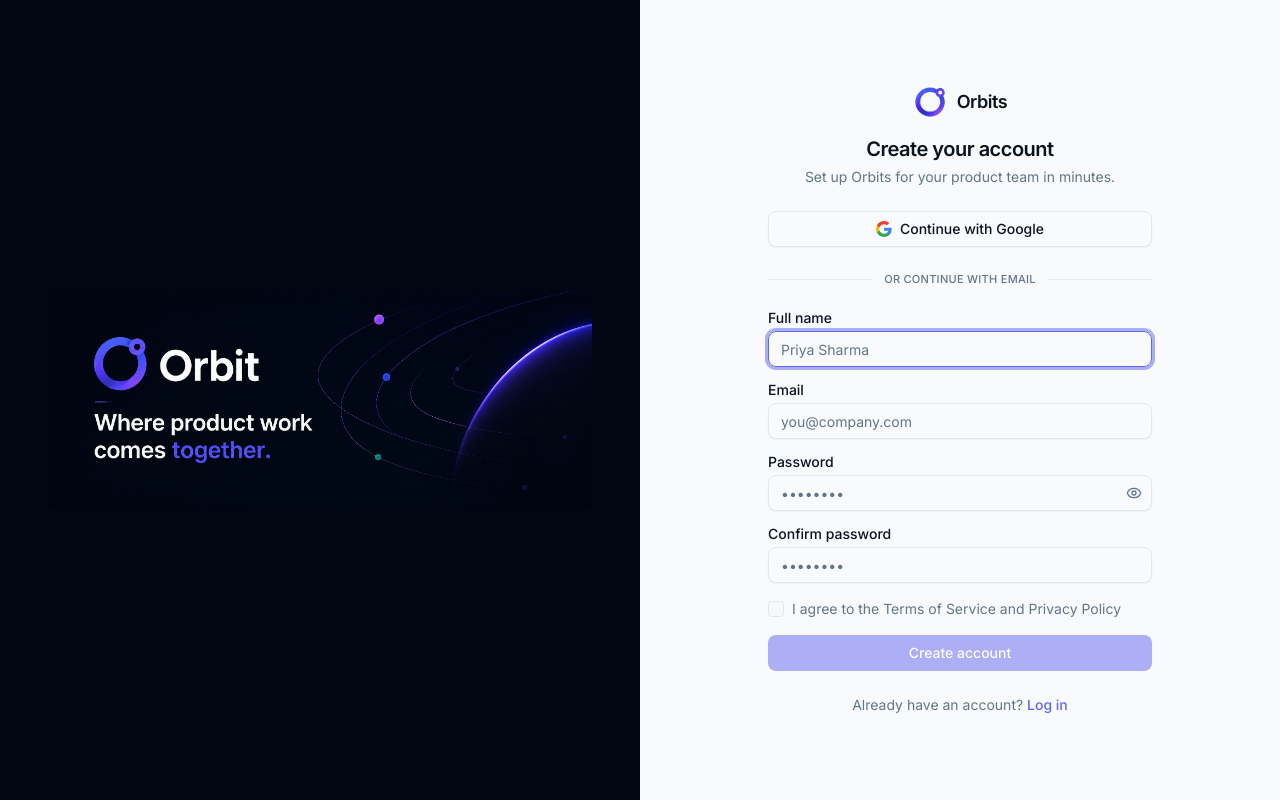
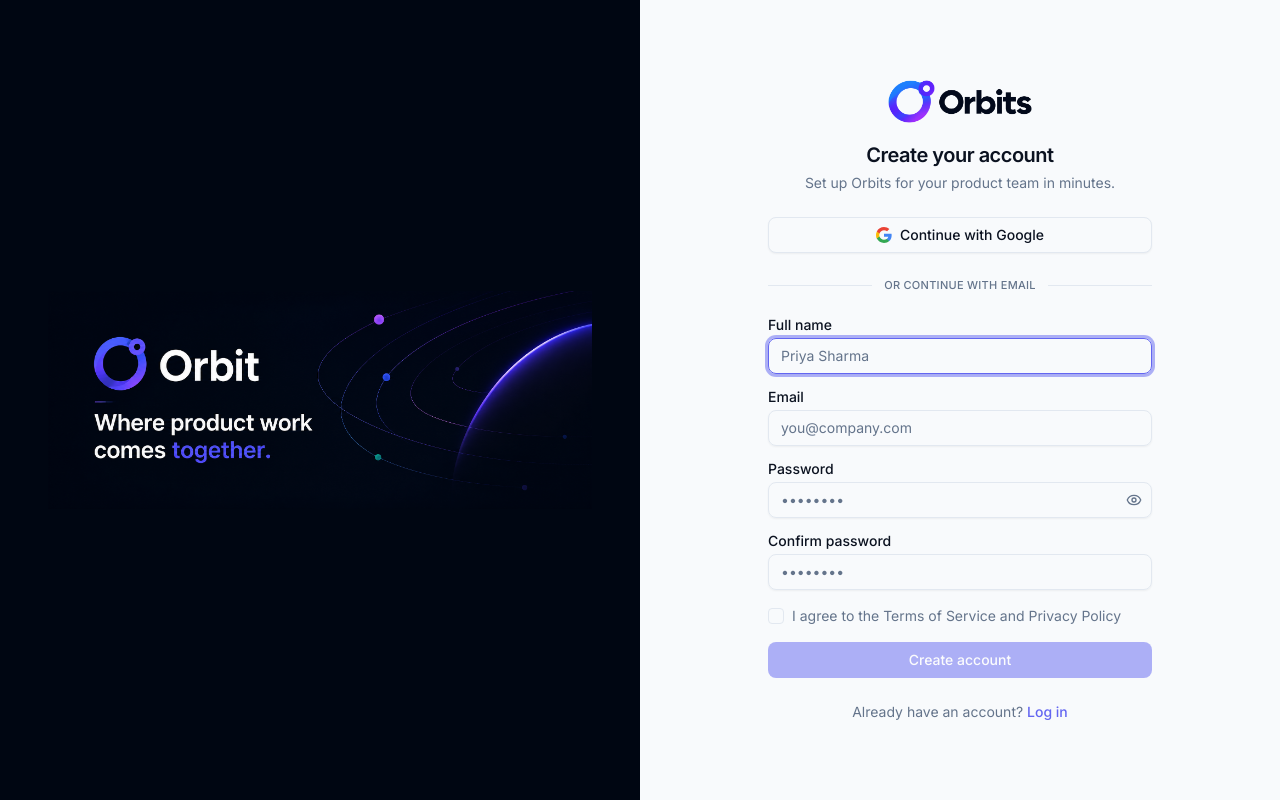
Before and after one commit to product-trail/orbit-app, a Next.js app: page /signup in a window 1280 px wide. Built offline with nearby package versions, Linux system fonts and the light colour scheme.

Commit message:
Replace sidebar icon+text with full Orbits lockup image
Renders the pre-composed ring+wordmark lockup at a larger, more
prominent size in the sidebar (and reused on auth/onboarding pages),
instead of a small icon next to a separately-styled text span.

```diff
--- a/src/components/brand/orbit-logo.tsx
+++ b/src/components/brand/orbit-logo.tsx
@@ -1,33 +1,49 @@
 import Image from "next/image";
 import { cn } from "@/lib/utils";
 
+// Full lockup's natural aspect ratio (public/orbit-logo-full.png is
+// 1200x350) - used to derive height from a given width, or vice versa,
+// without distorting the image.
+const FULL_LOGO_ASPECT = 1200 / 350;
+
 type OrbitLogoProps = {
-  /** "full" renders the symbol + wordmark. "symbol" renders the mark only. */
+  /** "full" renders the single combined mark+wordmark lockup image.
+   * "symbol" renders the ring mark only. */
   variant?: "full" | "symbol";
-  /** Pixel size of the symbol (square). */
+  /** Pixel size of the symbol (square) when variant="symbol". */
   size?: number;
+  /** Pixel width of the lockup image when variant="full". */
+  width?: number;
   className?: string;
 };
 
 /**
- * Orbit brand mark: the orbital ring + node icon (real logo asset,
- * `public/logo-mark.png`) paired with an "Orbit" wordmark rendered as
- * styled text so it inherits `text-foreground` and adapts across themes.
+ * Orbit brand mark. `variant="full"` renders the single pre-composed
+ * lockup image (`public/orbit-logo-full.png` - ring mark + "Orbits"
+ * wordmark baked into one asset by design, not text rendered alongside an
+ * icon) so the wordmark's custom typography/weight always matches the
+ * brand exactly. `variant="symbol"` renders just the ring mark
+ * (`public/logo-mark.png`) for places too cramped for the full lockup.
  */
 export function OrbitLogo({
   variant = "full",
   size = 34,
+  width = 160,
   className,
 }: OrbitLogoProps) {
+  if (variant === "symbol") {
+    return <OrbitSymbol size={size} className={className} />;
+  }
+
   return (
-    <div className={cn("inline-flex items-center gap-2.5", className)}>
-      <OrbitSymbol size={size} />
-      {variant === "full" && (
-        <span className="text-lg font-semibold tracking-tight text-foreground">
-          Orbits
-        </span>
-      )}
-    </div>
+    <Image
+      src="/orbit-logo-full.png"
+      alt="Orbits"
+      width={width}
+      height={Math.round(width / FULL_LOGO_ASPECT)}
+      className={cn("shrink-0", className)}
+      priority
+    />
   );
 }
 
--- a/src/components/workspace/app-shell.tsx
+++ b/src/components/workspace/app-shell.tsx
@@ -4,7 +4,7 @@
 import { usePathname, useRouter } from "next/navigation";
 import { Bell } from "lucide-react";
 import { toast } from "sonner";
-import { OrbitSymbol } from "@/components/brand/orbit-logo";
+import { OrbitLogo, OrbitSymbol } from "@/components/brand/orbit-logo";
 import { WorkspaceSwitcher } from "@/components/workspace/workspace-switcher";
 import { useWorkspaceData } from "@/components/workspace/workspace-data-provider";
 import { NAV_ITEMS, SETTINGS_ITEM } from "@/components/workspace/nav-config";
@@ -106,11 +106,8 @@
   return (
     <div className="flex h-screen overflow-hidden">
       <aside className="hidden w-60 shrink-0 flex-col gap-4 overflow-y-auto border-r border-sidebar-border bg-sidebar px-3 py-4 md:flex">
-        <div className="flex items-center gap-2 px-1.5">
-          <OrbitSymbol size={30} />
-          <span className="text-lg font-semibold tracking-tight text-sidebar-foreground">
-            Orbits
-          </span>
+        <div className="flex items-center px-1.5">
+          <OrbitLogo width={180} />
         </div>
 
         <WorkspaceSwitcher currentSlug={slug} workspaces={workspaces} />
```
Also changed, not shown: public/orbit-logo-full.png (added).
